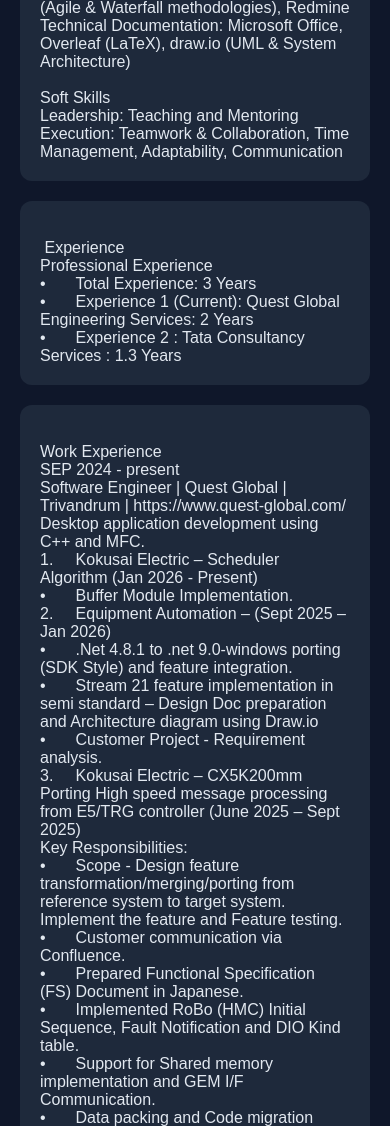
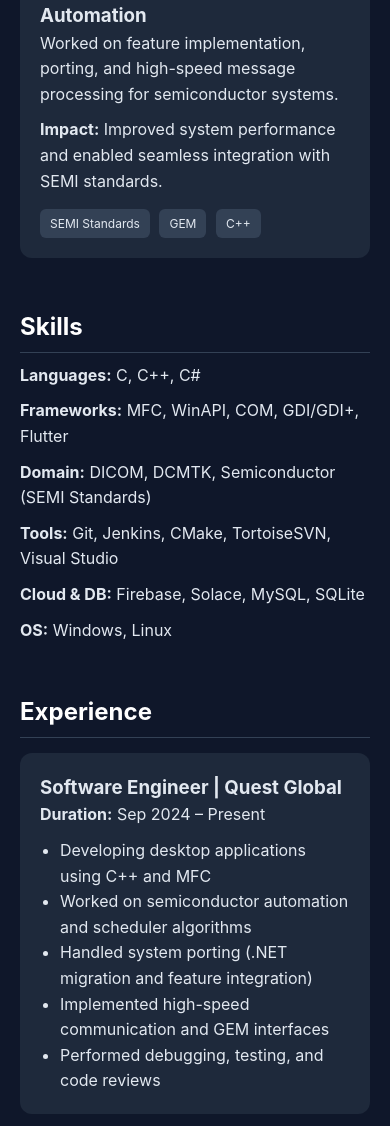
Before and after one commit to AnuTheCoder/anusree.github.io, a plain HTML site: page index.html in a window 390 px wide. Shown: the part 874-2000 px from the top of the page. Drawn offline with Linux system fonts and the light colour scheme.

Commit message:
Switched to commit #3

```diff
--- a/index.html
+++ b/index.html
@@ -3,40 +3,69 @@
 <head>
   <meta charset="UTF-8">
   <meta name="viewport" content="width=device-width, initial-scale=1.0">
-<title>Anusree Jnanakrishnan</title>
+  <title>Anusree Jnanakrishnan | Portfolio</title>
+
+  <meta name="description" content="Portfolio of Anusree Jnanakrishnan, Software Engineer specializing in C++, MFC, Semiconductor automation, and high-performance systems.">
 
   <style>
+    * { margin: 0; padding: 0; box-sizing: border-box; }
+
     body {
-  font-family: Arial, sans-serif;
+      font-family: -apple-system, BlinkMacSystemFont, "Segoe UI", Roboto, sans-serif;
       background: #0f172a;
       color: #e2e8f0;
-  margin: 0;
-  padding: 20px;
+      line-height: 1.6;
     }
 
     .container {
-  max-width: 1000px;
+      max-width: 950px;
       margin: auto;
+      padding: 40px 20px;
     }
 
-h1 {
-  color: #ffffff;
-  text-align: center;
-  margin-bottom: 30px;
+    h1 { font-size: 2.5rem; color: #fff; }
+    h2 {
+      font-size: 1.5rem;
+      margin-bottom: 10px;
+      color: #fff;
+      border-bottom: 1px solid #334155;
+      padding-bottom: 5px;
     }
+
+    p { margin-bottom: 10px; }
+    a { color: #38bdf8; text-decoration: none; }
+
+    .section { margin-bottom: 50px; }
 
     .card {
       background: #1e293b;
       padding: 20px;
       border-radius: 12px;
-  margin-bottom: 20px;
-  white-space: pre-wrap;
+      margin-top: 15px;
       transition: 0.3s;
     }
 
     .card:hover {
       transform: translateY(-5px);
       box-shadow: 0 10px 25px rgba(0,0,0,0.3);
+    }
+
+    .tag {
+      display: inline-block;
+      background: #334155;
+      padding: 5px 10px;
+      border-radius: 6px;
+      margin: 5px 5px 0 0;
+      font-size: 12px;
+    }
+
+    ul { padding-left: 20px; }
+
+    footer {
+      text-align: center;
+      margin-top: 40px;
+      color: #64748b;
+      font-size: 14px;
     }
   </style>
 </head>
@@ -45,133 +74,118 @@ h1 {
 
 <div class="container">
 
+  <!-- HERO -->
+  <section class="section">
     <h1>Anusree Jnanakrishnan</h1>
+    <p>Software Engineer | C++ | Semiconductor Systems | MFC</p>
+    <p>Building high-performance desktop applications and automation systems with strong expertise in semiconductor standards and medical imaging.</p>
+    <p>
+      📍 Kannur, Kerala |
+      📧 anusreek908@gmail.com |
+      📞 9074188581 <br>
+      <a href="https://www.linkedin.com/in/anusree-jnanakrishnan-7b346a191" target="_blank">LinkedIn</a> |
+      <a href="https://github.com/AnuTheCoder" target="_blank">GitHub</a>
+    </p>
+  </section>
+
+  <!-- PROJECTS -->
+  <section class="section">
+    <h2>Featured Work</h2>
 
     <div class="card">
-Anusree Jnanakrishnan
-  • Kuttipparavila(H), Sreekandapuram ,Kannur   •9074188581   • anusreek908@gmail.com
-  • https://www.linkedin.com/in/anusree-jnanakrishnan-7b346a191
+      <h3>DICOM Viewer (Desktop Application)</h3>
+      <p>Developed a full-featured DICOM Viewer using C++, MFC, and GDI+.</p>
+      <p><strong>Impact:</strong> Enabled efficient visualization and manipulation of medical imaging data.</p>
+      <div>
+        <span class="tag">C++</span>
+        <span class="tag">MFC</span>
+        <span class="tag">DCMTK</span>
+        <span class="tag">GDI+</span>
+      </div>
     </div>
 
     <div class="card">
-Skills
-Languages & Core Development
-Languages: C, C++, C#
-Frameworks & APIs: MFC, WinAPI, COM Technologies, GDI/GDI+, Flutter (Provider State Management)
-IoT & Hardware: Arduino, Wemos D1 R1, NodeMCU, I2C
+      <h3>Semiconductor Equipment Automation</h3>
+      <p>Worked on feature implementation, porting, and high-speed message processing for semiconductor systems.</p>
+      <p><strong>Impact:</strong> Improved system performance and enabled seamless integration with SEMI standards.</p>
+      <div>
+        <span class="tag">SEMI Standards</span>
+        <span class="tag">GEM</span>
+        <span class="tag">C++</span>
+      </div>
+    </div>
 
-Domain Expertise & Protocols
-Medical Imaging: DICOM, DCMTK
-Semiconductor: SEMI Standards (E5, E30, E37, E39, E40, E87, E90, E94, E116)
+  </section>
 
-Tools & Infrastructure
-DevOps & Build: Git (TortoiseGit), Jenkins, CMake, TortoiseSVN
-Utilities: Beyond Compare, WinMerge
-IDEs: Visual Studio, Android Studio, Eclipse, Vim
+  <!-- SKILLS -->
+  <section class="section">
+    <h2>Skills</h2>
+    <p><strong>Languages:</strong> C, C++, C#</p>
+    <p><strong>Frameworks:</strong> MFC, WinAPI, COM, GDI/GDI+, Flutter</p>
+    <p><strong>Domain:</strong> DICOM, DCMTK, Semiconductor (SEMI Standards)</p>
+    <p><strong>Tools:</strong> Git, Jenkins, CMake, TortoiseSVN, Visual Studio</p>
+    <p><strong>Cloud & DB:</strong> Firebase, Solace, MySQL, SQLite</p>
+    <p><strong>OS:</strong> Windows, Linux</p>
+  </section>
 
-Data & Cloud
-Cloud: Solace, Firebase
-Databases: MySQL, SQFlite
+  <!-- EXPERIENCE -->
+  <section class="section">
+    <h2>Experience</h2>
 
-Management & Workflow
-OS: Windows, Linux
-Project Management: Confluence, Trello (Agile & Waterfall methodologies), Redmine
-Technical Documentation: Microsoft Office, Overleaf (LaTeX), draw.io (UML & System Architecture)
-
-Soft Skills
-Leadership: Teaching and Mentoring
-Execution: Teamwork & Collaboration, Time Management, Adaptability, Communication
+    <div class="card">
+      <h3>Software Engineer | Quest Global</h3>
+      <p><strong>Duration:</strong> Sep 2024 – Present</p>
+      <ul>
+        <li>Developing desktop applications using C++ and MFC</li>
+        <li>Worked on semiconductor automation and scheduler algorithms</li>
+        <li>Handled system porting (.NET migration and feature integration)</li>
+        <li>Implemented high-speed communication and GEM interfaces</li>
+        <li>Performed debugging, testing, and code reviews</li>
+      </ul>
     </div>
 
     <div class="card">
- Experience
-Professional Experience
-•	Total Experience: 3 Years
-•	Experience 1 (Current): Quest Global Engineering Services: 2 Years
-•	Experience 2 : Tata Consultancy Services : 1.3 Years
+      <h3>Assistant System Engineer | TCS</h3>
+      <p><strong>Duration:</strong> Nov 2022 – Mar 2024</p>
+      <ul>
+        <li>Worked as C++ backend developer for Bombay Stock Exchange</li>
+        <li>Implemented real-time logging using Solace</li>
+        <li>Used Jenkins and CMake for build and deployment</li>
+        <li>Mentored junior developers and improved code quality</li>
+      </ul>
     </div>
 
-<div class="card">
-Work Experience
-SEP 2024 - present
-Software Engineer | Quest Global | Trivandrum | https://www.quest-global.com/
-Desktop application development using C++ and MFC.
-1.	Kokusai Electric – Scheduler Algorithm (Jan 2026 - Present)
-•	Buffer Module Implementation.
-2.	Equipment Automation – (Sept 2025 – Jan 2026)
-•	.Net 4.8.1 to .net 9.0-windows porting (SDK Style) and feature integration.
-•	Stream 21 feature implementation in semi standard – Design Doc preparation and Architecture diagram using Draw.io
-•	Customer Project - Requirement analysis.
-3.	Kokusai Electric – CX5K200mm Porting High speed message processing from E5/TRG controller (June 2025 – Sept 2025)
-Key Responsibilities:
-•	Scope - Design feature transformation/merging/porting from reference system to target system. Implement the feature and Feature testing.
-•	Customer communication via Confluence.
-•	Prepared Functional Specification (FS) Document in Japanese.
-•	Implemented RoBo (HMC) Initial Sequence, Fault Notification and DIO Kind table.
-•	Support for Shared memory implementation and GEM I/F Communication.
-•	Data packing and Code migration related to GUI implementation.
-•	Debugging using Emulator and log analysis.
-•	Sequence Diagram using Draw.io
-•	Utilized TortoiseSVN and TortoiseGit for version control.
-•	Familiarized SEMI Standards and GEM I/F Communication protocols.
-•	Performed code review to ensure adherence to coding standards and best practices.
+  </section>
 
-4.	DicomViewer Desktop Application Development (Sept 2025 – June 2025)
-Key Responsibilities:
-•	Developed a desktop DICOM Viewer using C++, MFC and GDI+.
-•	Used DCMTK Library to read and manage DICOM images and metadata.
-•	Implemented PAN, Rotation, ZOOM, ROI, Selection & Delete Tools and other features.
-•	Applied STL containers and design patterns to write clean and efficient code.
-•	Utilized Serialization to export/import DICOM images and ROI Data.
-•	Followed Agile Methodology using Trello for Task and project Management.
-•	Performed Testing and Debugging.
-•	Used Git as version control.
+  <!-- ACHIEVEMENTS -->
+  <section class="section">
+    <h2>Achievements</h2>
+    <ul>
+      <li>Hackathon Winner – Quest Global (2026)</li>
+      <li>On the Fly Award – Quest Global</li>
+      <li>CSAT Champion (10/10 Customer Feedback)</li>
+      <li>UGC NET Qualified (2024)</li>
+      <li>Best Team Award – TCS</li>
+    </ul>
+  </section>
 
-MAR 2024 – SEP 2024
-Freelance | OPTOMETA | Kannur
-•	Teaching and Mentoring: Conducting training sessions and workshops to educate and guide others on technical topics and best practices.
-•	App Development: Creating mobile applications using Flutter, focusing on delivering responsive and engaging user experiences.
-•	Microcontroller Programming: Designing and programming microcontroller-based systems for innovative embedded applications.
+  <!-- EDUCATION -->
+  <section class="section">
+    <h2>Education</h2>
+    <p><strong>MCA</strong> – Govt Engineering College Thrissur (9.07)</p>
+    <p><strong>BSc Physics</strong> – Kannur University (87.38%)</p>
+  </section>
 
-Nov 2022 – Mar 2024
-Assistant System Engineer | Tata Consultancy Services | Mumbai | http://www.tcs.com/
-•	Worked for TCS client - Bombay Stock Exchange (https://www.bseindia.com/) - as C++ Backend Developer.
-•	Utilized C++ and Java to develop, test, and deploy software applications, adhering to best practices in design patterns, and employing tools such as CMake and Jenkins.
-•	Engaged in code review sessions.
-•	Implemented the Solace logging feature to facilitate real-time monitoring of activities and process failures.
-•	Provided mentorship to junior developers, introducing code review processes that significantly enhanced code quality.
-•	Implemented code changes in Jenkins, leading to increased productivity within the development team.
-•	Engaged in Testing and Debugging.
-</div>
+  <!-- CONTACT -->
+  <section class="section">
+    <h2>Contact</h2>
+    <p>Email: anusreek908@gmail.com</p>
+    <p>Phone: 9074188581</p>
+  </section>
 
-<div class="card">
-Achievements & Awards
-•	On the Fly Award – 2026 from Quest Global
-•	C-SAT Champion for the month of Nov-25/2025 (Received 10/10 feedback from customer).
-•	Winner: Hackathon FY 26 Quest Global - Marker-less Motion Capture for Rehabilitation.
-•	UGC NET (National Eligibility Test) Qualified, 2024.
-•	Best Team Award from TCS.
-•	Xcelerate Warrior Certificate from TCS.
-•	First Class with Distinction in Master of Computer Applications under APJ Abdul Kalam Technological University.
-•	First class in BSc Physics under Kannur University.
-•	Qualified Aptis test conducted by British Council.
-•	National Skill Development Corporation, Healthcare Sector Skill Council certification in Emergency Medical Technician Basic (HSS/Q2301) Certificate.
-</div>
-
-<div class="card">
-Education
-2020 - 2022
-Master of Computer Applications | Government Engineering College, Thrissur | 9.07
-2017 - 2020
-BSc Physics | Kannur University | 87.38
-</div>
-
-<div class="card">
-GitHub Link
-https://github.com/AnuTheCoder
-Languages
-Malayalam • English • Hindi • Tamil
-</div>
+  <footer>
+    © 2026 Anusree Jnanakrishnan — Built with precision
+  </footer>
 
 </div>
 
```
Lines whose indentation alone changed are shown as unchanged.
